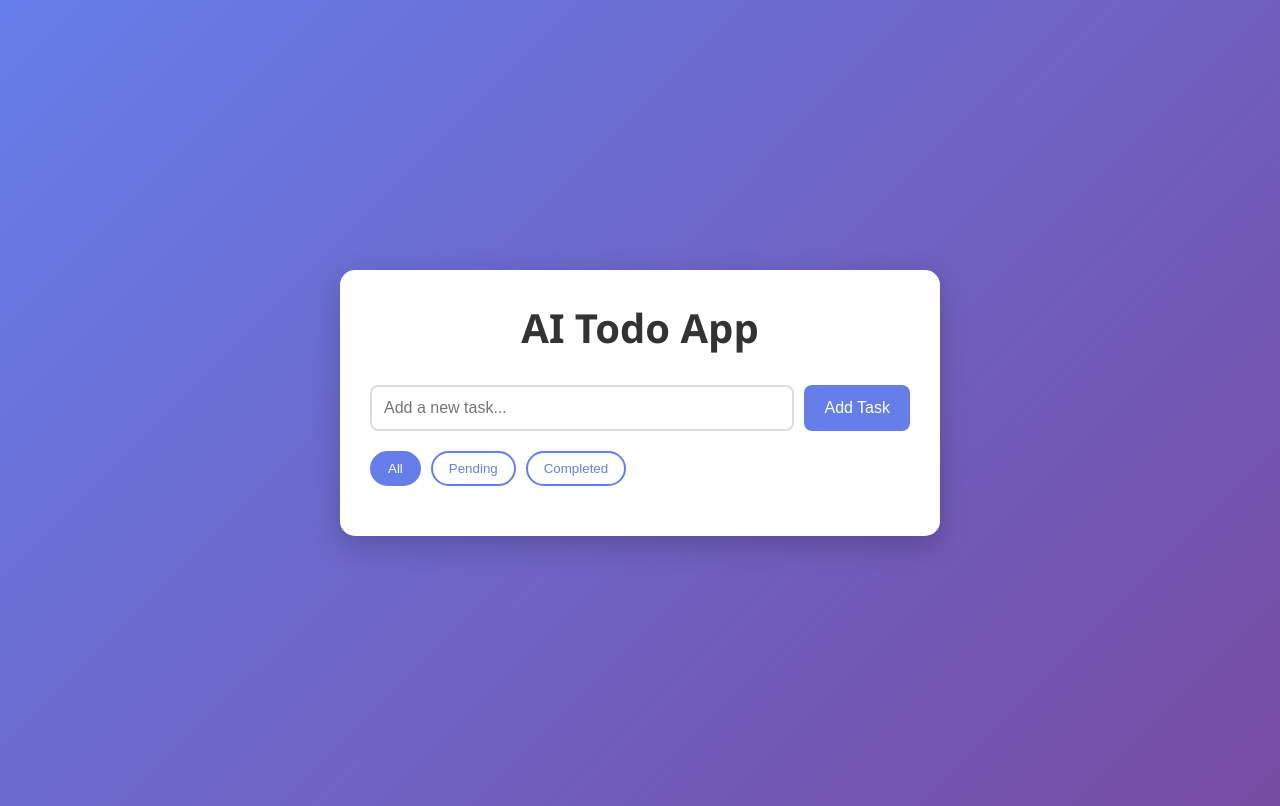
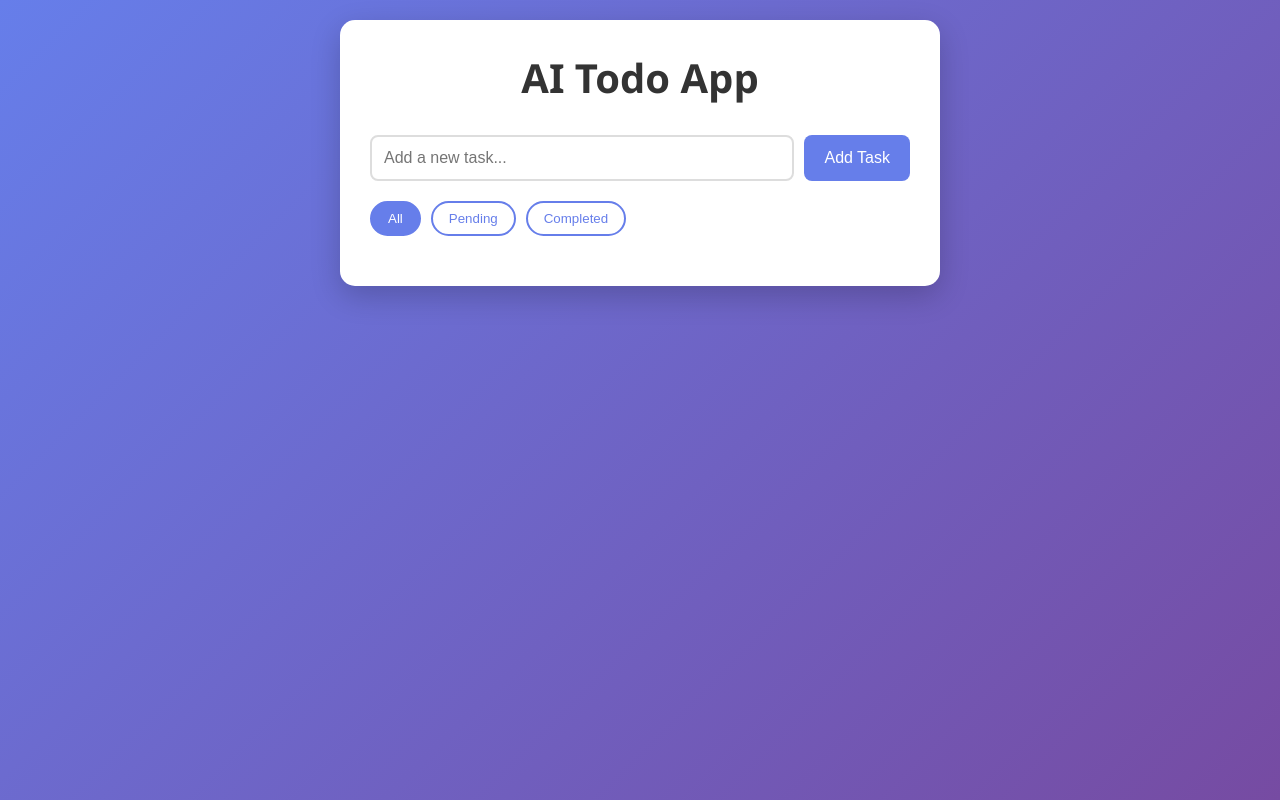
Before and after one commit to KingC0d3/TODOAPP, a plain HTML site: page index.html in a window 1280 px wide. Drawn offline with Linux system fonts and the light colour scheme.

Commit message:
initil commit: todo app

```diff
--- a/styles.css
+++ b/styles.css
@@ -13,12 +13,11 @@ body {
 
 .container {
     max-width: 600px;
-    margin: 250px auto;
+    margin: 0 auto;
     background: white;
     border-radius: 15px;
     box-shadow: 0 10px 30px rgba(0,0,0,0.2);
     padding: 30px;
-
 }
 
 h1 {
```
Also changed, not shown: index.html (line endings or trailing spaces), script.js (line endings or trailing spaces), 1 other file.
